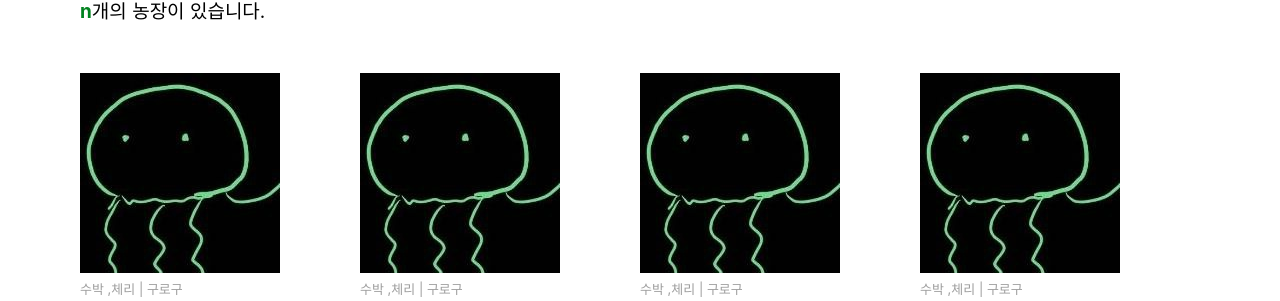
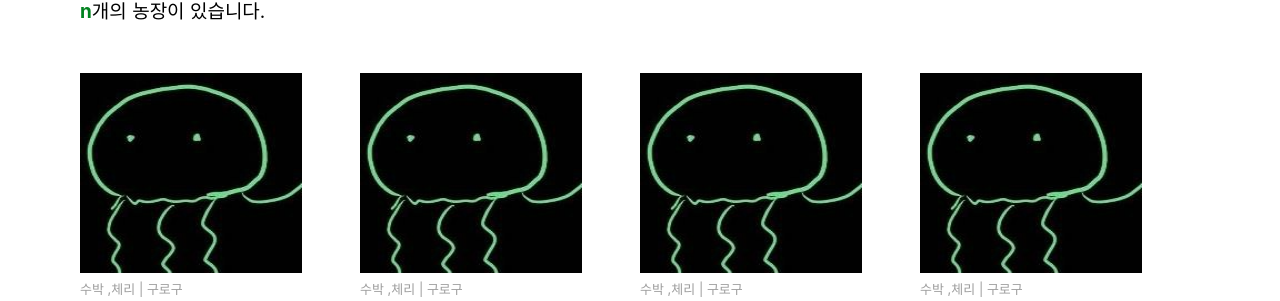
Before and after one commit to samkim91/we-can-farm-front, a Next.js app: page / in a window 1280 px wide. Shown: the part 496-797 px from the top of the page. Built offline with nearby package versions, Linux system fonts and the light colour scheme.

Commit message:
[Update] next/Image 값 수정

```diff
--- a/components/FarmDetail/index.tsx
+++ b/components/FarmDetail/index.tsx
@@ -32,7 +32,7 @@ function FarmDetail() {
               <Image
                 width={500}
                 height={400}
-                src="http://localhost:3000/images/hepali.jpeg"
+                src="/images/hepali.jpeg"
                 loading="eager"
                 priority={true}
                 alt="farm_main_img"
--- a/components/atoms/FarmCard/index.tsx
+++ b/components/atoms/FarmCard/index.tsx
@@ -7,17 +7,15 @@ import { FarmCardContainer, FarmCardContent, FarmCardTitle } from "./styles";
 function FarmCard() {
   return (
     <FarmCardContainer>
-      {/* <Image
+      <Image
         width={222}
         height={200}
-        src={`http://localhost:3000/images/hepali.jpeg`}
+        src="/images/hepali.jpeg"
         loading="eager"
         priority={true}
         alt="farm_main_img"
         quality={100}
-      /> */}
-
-      <img src={`images/hepali.jpeg`} />
+      />
 
       <FarmCardContent>수박 ,체리 | 구로구</FarmCardContent>
       <FarmCardTitle>아침밥농원</FarmCardTitle>
```
